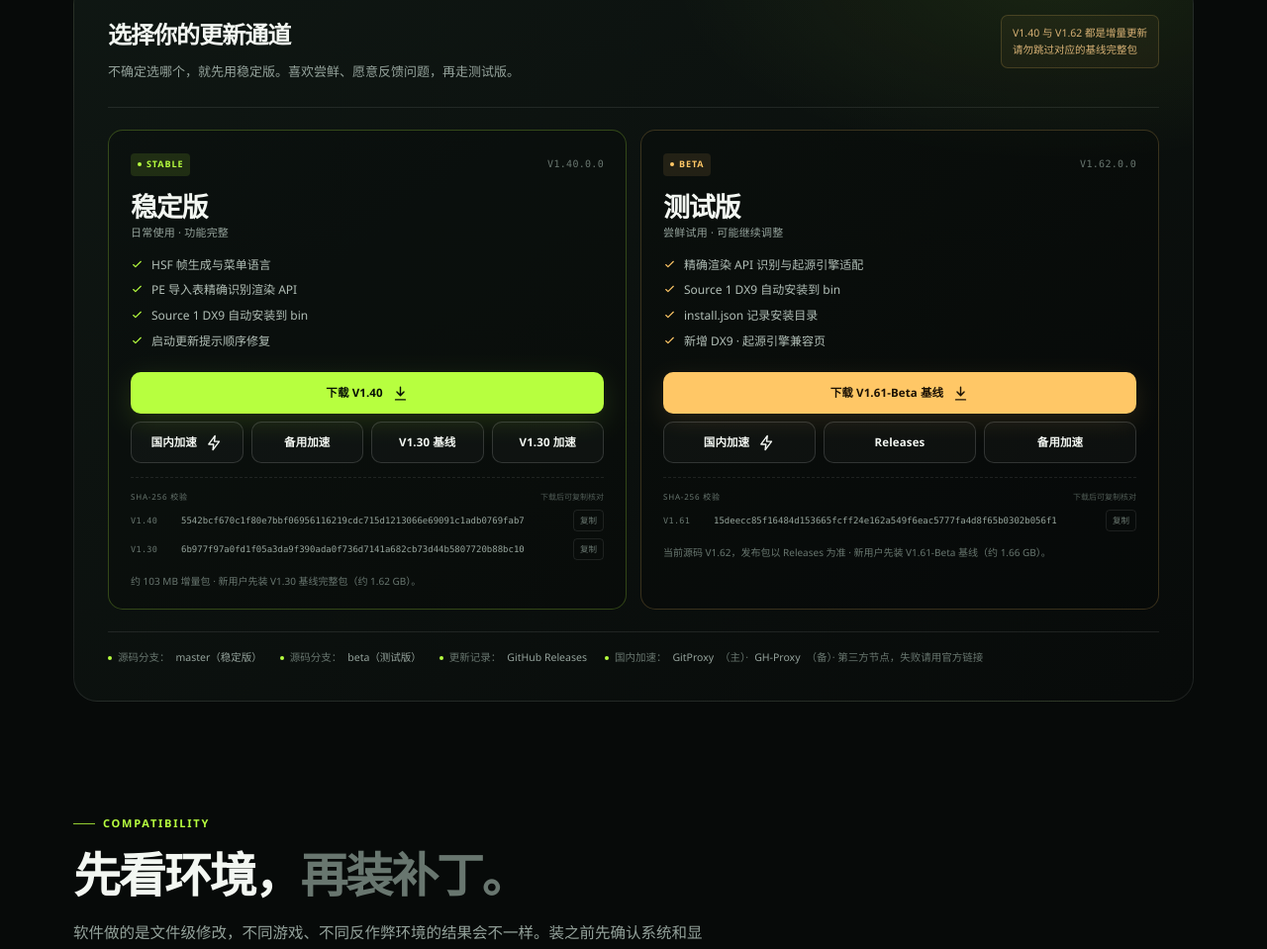
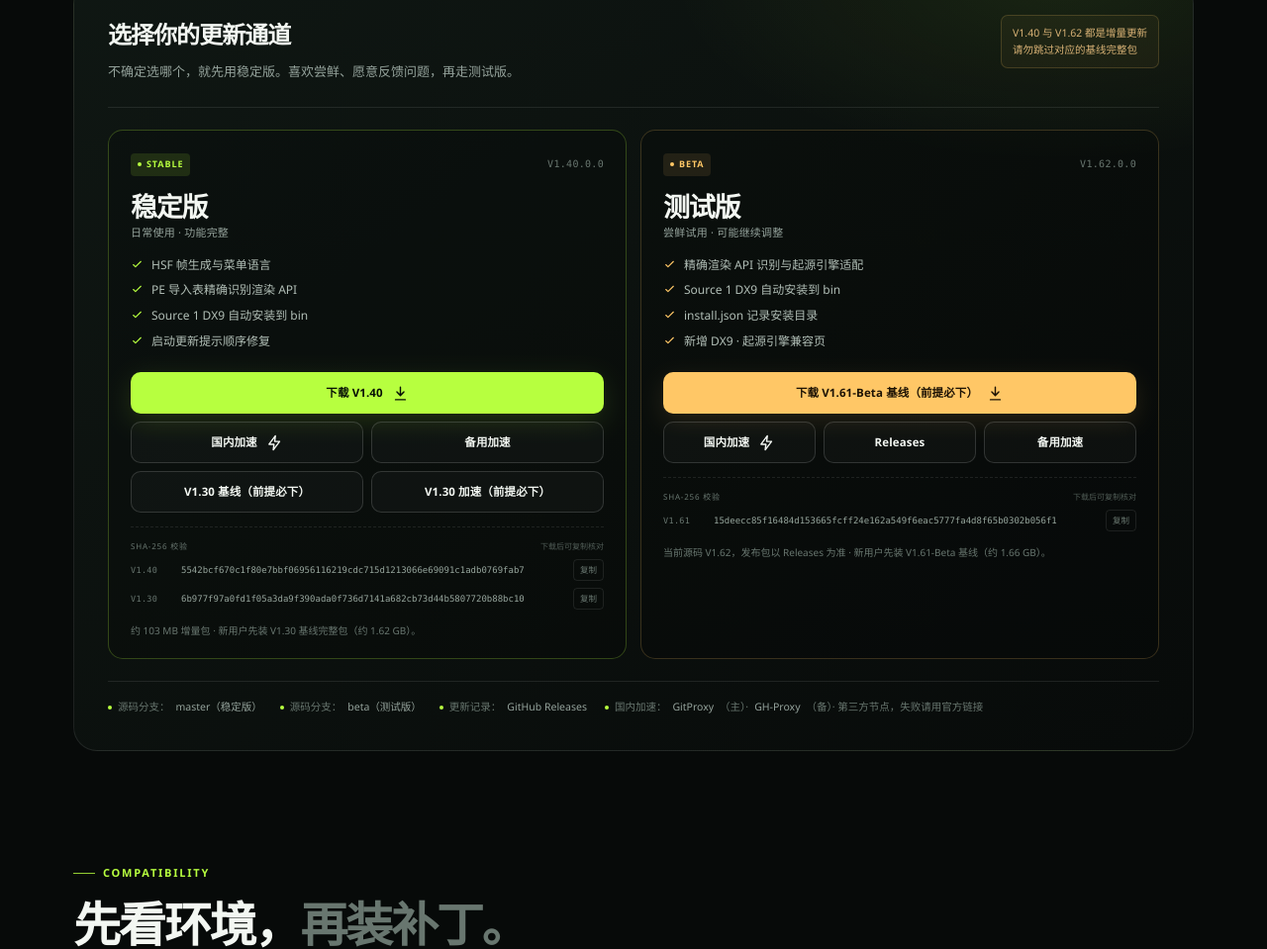
Before and after one commit to QSXK1314/DLSS-FrameGen-Enabler-and-DLSS5, a plain HTML site: page docs/index.html in a window 1280 px wide. Shown: the part 2620-3579 px from the top of the page at 99% size. Drawn offline with Linux system fonts and the light colour scheme.

Commit message:
site: mark baseline packages as prerequisite

```diff
--- a/docs/index.html
+++ b/docs/index.html
@@ -357,6 +357,7 @@ body::after{
 .version-actions .btn{flex:1;min-height:42px;padding:10px 12px;font-size:11.5px}
 .version-actions .btn-primary{flex:1 1 100%;color:#071006}
 .version-card.beta .btn-primary{background:var(--amber);color:#1c1204;box-shadow:0 8px 24px rgba(255,199,102,.12)}
+.version-actions.stable-actions .btn-secondary{flex:1 1 calc(50% - 4px)}
 .fine{margin-top:13px;color:var(--muted-2);font-size:10px;line-height:1.6}
 .hash-head{display:flex;align-items:center;justify-content:space-between;gap:10px;color:var(--muted-2);font-size:8px;letter-spacing:.1em}
 .hash-head span:last-child{letter-spacing:0;text-transform:none;opacity:.75}
@@ -734,7 +735,7 @@ body::after{
               <li><svg viewBox="0 0 24 24" fill="none" stroke="currentColor" stroke-width="2" stroke-linecap="round" stroke-linejoin="round"><path d="m5 12 4 4L19 6"/></svg>Source 1 DX9 自动安装到 bin</li>
               <li><svg viewBox="0 0 24 24" fill="none" stroke="currentColor" stroke-width="2" stroke-linecap="round" stroke-linejoin="round"><path d="m5 12 4 4L19 6"/></svg>启动更新提示顺序修复</li>
             </ul>
-            <div class="version-actions">
+            <div class="version-actions stable-actions">
               <a class="btn btn-primary" href="https://github.com/QSXK1314/DLSS-FrameGen-Enabler-and-DLSS5/releases/download/V1.40/DFGE-V1.40.zip" target="_blank" rel="noopener">
                 下载 V1.40
                 <svg viewBox="0 0 24 24" fill="none" stroke="currentColor" stroke-width="2" stroke-linecap="round" stroke-linejoin="round" aria-hidden="true"><path d="M12 3v12m0 0 5-5m-5 5-5-5M5 21h14"/></svg>
@@ -744,8 +745,8 @@ body::after{
                 <svg viewBox="0 0 24 24" fill="none" stroke="currentColor" stroke-width="2" stroke-linecap="round" stroke-linejoin="round" aria-hidden="true"><path d="m13 2-9 12h7l-1 8 9-12h-7l1-8Z"/></svg>
               </a>
               <a class="btn btn-secondary" href="https://gh-proxy.org/https://github.com/QSXK1314/DLSS-FrameGen-Enabler-and-DLSS5/releases/download/V1.40/DFGE-V1.40.zip" target="_blank" rel="noopener" title="备用加速节点；不通请用 GitHub 官方链接">备用加速</a>
-              <a class="btn btn-secondary" href="https://github.com/QSXK1314/DLSS-FrameGen-Enabler-and-DLSS5/releases/download/V1.30/DFGE-V1.30.zip" target="_blank" rel="noopener">V1.30 基线</a>
-              <a class="btn btn-secondary" href="https://api.gitproxy.dev/github.com/QSXK1314/DLSS-FrameGen-Enabler-and-DLSS5/releases/download/V1.30/DFGE-V1.30.zip" target="_blank" rel="noopener" title="GitProxy 国内加速节点；不通请用 GitHub 官方链接">V1.30 加速</a>
+              <a class="btn btn-secondary" href="https://github.com/QSXK1314/DLSS-FrameGen-Enabler-and-DLSS5/releases/download/V1.30/DFGE-V1.30.zip" target="_blank" rel="noopener">V1.30 基线（前提必下）</a>
+              <a class="btn btn-secondary" href="https://api.gitproxy.dev/github.com/QSXK1314/DLSS-FrameGen-Enabler-and-DLSS5/releases/download/V1.30/DFGE-V1.30.zip" target="_blank" rel="noopener" title="V1.30 基线加速包（前提必下）；不通请用 GitHub 官方链接">V1.30 加速（前提必下）</a>
             </div>
             <div class="hash-list" aria-label="SHA-256 校验值">
               <div class="hash-head"><span>SHA-256 校验</span><span>下载后可复制核对</span></div>
@@ -769,7 +770,7 @@ body::after{
             </ul>
             <div class="version-actions">
               <a class="btn btn-primary" href="https://github.com/QSXK1314/DLSS-FrameGen-Enabler-and-DLSS5/releases/download/V1.61-beta/DFGE-V1.61.Beta.zip" target="_blank" rel="noopener">
-                下载 V1.61-Beta 基线
+                下载 V1.61-Beta 基线（前提必下）
                 <svg viewBox="0 0 24 24" fill="none" stroke="currentColor" stroke-width="2" stroke-linecap="round" stroke-linejoin="round" aria-hidden="true"><path d="M12 3v12m0 0 5-5m-5 5-5-5M5 21h14"/></svg>
               </a>
               <a class="btn btn-secondary" href="https://api.gitproxy.dev/github.com/QSXK1314/DLSS-FrameGen-Enabler-and-DLSS5/releases/download/V1.61-beta/DFGE-V1.61.Beta.zip" target="_blank" rel="noopener" title="GitProxy 国内加速节点；不通请换备用加速或官方链接">
```
